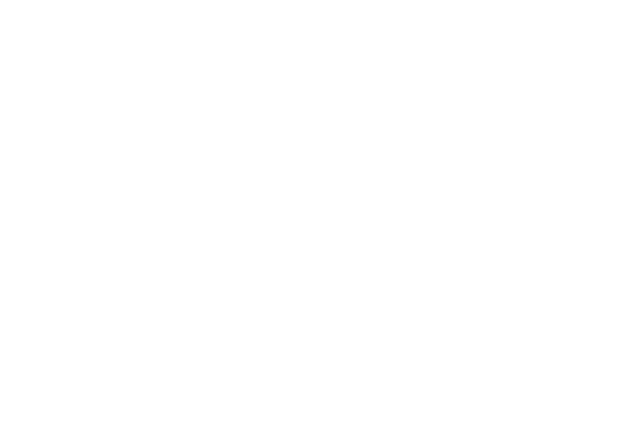
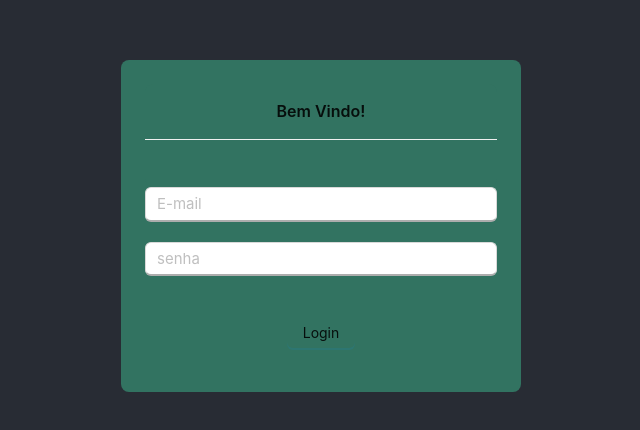
Before and after one commit to guilherme-x/quick_stock, a JavaScript app: page / in a window 1280 px wide. Shown: the part 174-604 px from the top of the page, without its empty margins (319-959 px from the left). Built offline with nearby package versions, Linux system fonts and the light colour scheme; the HTML template or start-up script is replaced by a standard one.

Commit message:
crinado tela de login

```diff
--- a/src/App.css
+++ b/src/App.css
@@ -1,6 +1,7 @@
 .App {
   text-align: center;
   background-color: #282c34;
+
 }
 
 .App-logo {
@@ -26,7 +27,7 @@
 }
 
 .App-link {
-  color: #61dafb;
+  color: #bde1eb;
 }
 
 @keyframes App-logo-spin {
--- a/src/App.js
+++ b/src/App.js
@@ -1,9 +1,10 @@
 import './App.css';
+import Login from './login';
 
 function App() {
   return (
     <div className="App">
-      {/* ADICIONE OS COMPONENTES QUE VOCÊS CRIAREM AQUI */}
+      <Login/>
     </div>
   );
 }
--- /dev/null
+++ b/src/login/index.js
@@ -0,0 +1,25 @@
+import { Card, Input, Button } from "antd"
+import './styles.css';
+const Login = () => {
+    return (
+        <div style={{ display: 'flex', justifyContent: 'center', alignItems: 'center', height: '100vh' }}>
+            <Card className='contaner'>
+
+                <Card className='texto' title="Bem Vindo!" />
+                <div>
+                    <Input className='email' placeholder='E-mail' />
+                    <Input className='pin' placeholder='senha' />
+                    <Button className='btn-login' type='primary'>Login</Button>
+                </div>
+
+
+
+            </Card>
+
+        </div>
+    )
+}
+
+
+
+export default Login
--- /dev/null
+++ b/src/login/styles.css
@@ -0,0 +1,31 @@
+
+  .contaner {
+    background-color: rgb(50, 115, 97) ;
+    width: 400px;
+    border: none;
+
+  }
+  .texto{
+    background-color:rgb(50, 115, 97) ;
+    border: none;
+  }
+  .email{
+    color: rgb(3, 18, 18);
+    background-color:white;
+    margin-bottom: 20px;
+    font-size: 15px ;
+    border-bottom: 2px solid  #adadad;
+}
+.pin{
+    color: rgb(3, 18, 18);
+    background-color: white;
+    margin-bottom: 20px;
+    font-size: 15px ;
+    border-bottom: 2px solid #adadad;
+}
+
+.btn-login{
+    background-color: transparent;
+    color: var(--white);
+    margin: 20px;
+}
```
